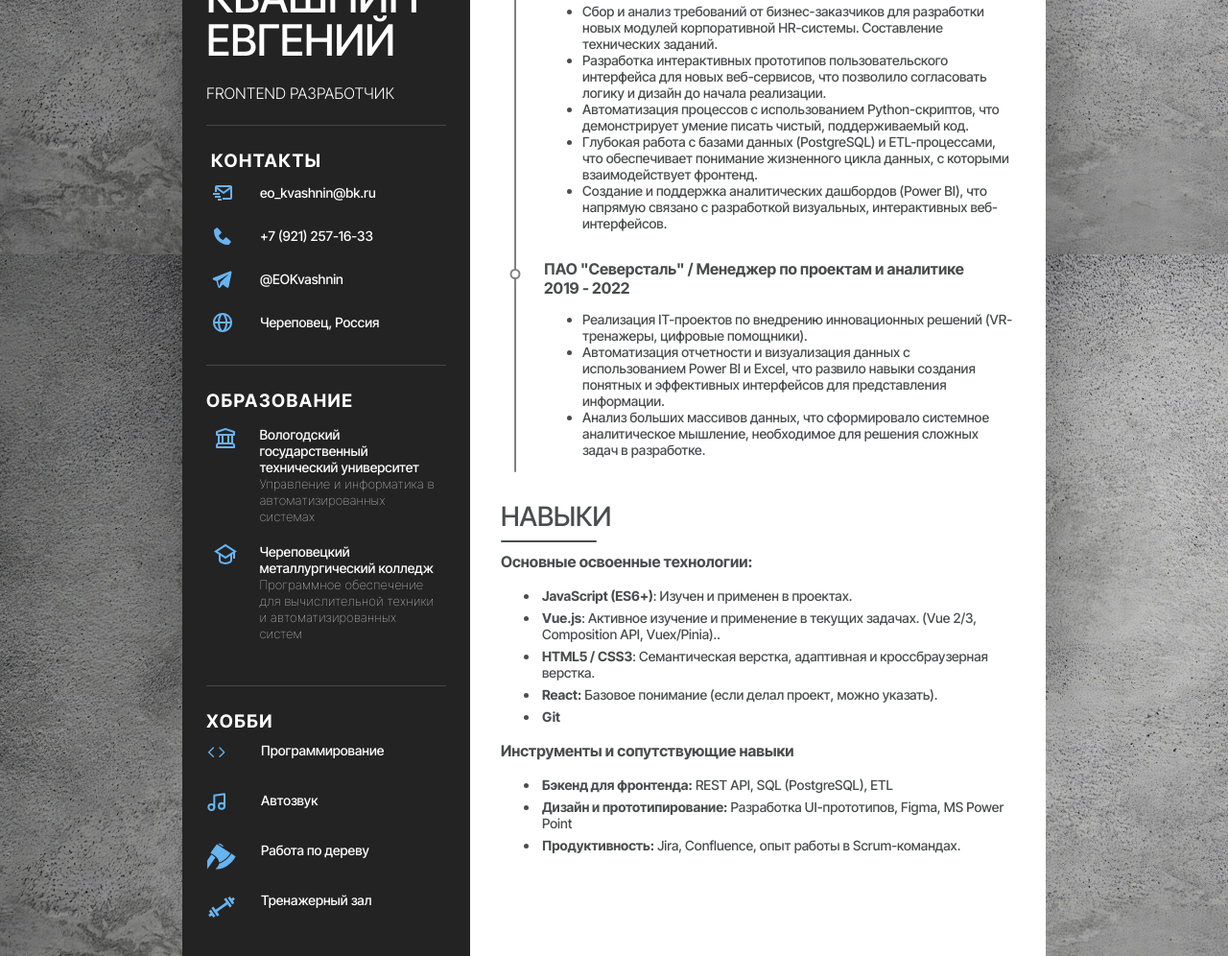
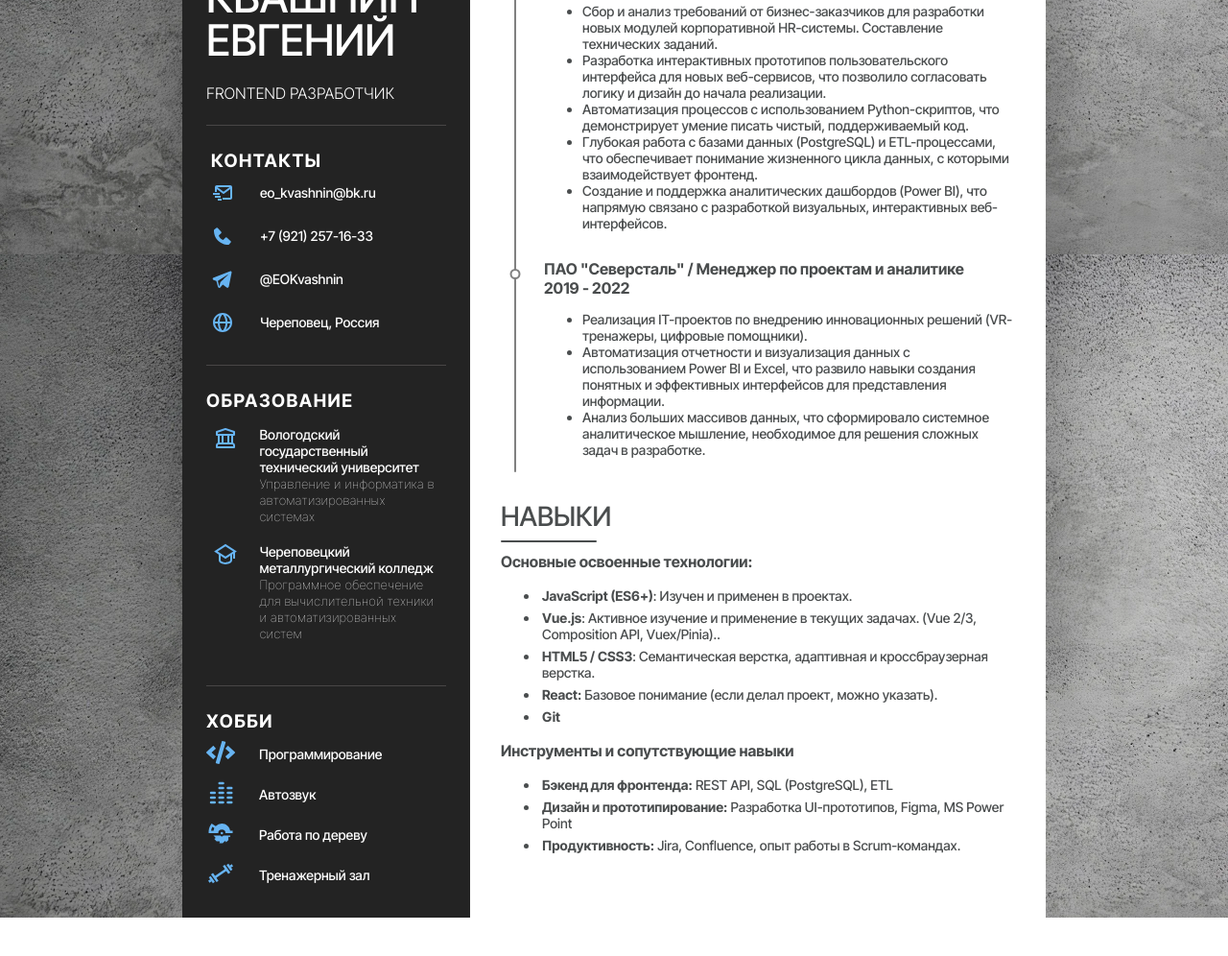
Before and after one commit to EOKvashnin/CV_Kvashnin_Evgenie, a website built with Parcel: page index.html in a window 1280 px wide. Shown: the part 535-1531 px from the top of the page at 96% size. After the commit the page ends 1491 px from the top, so only its background shows below. Built offline with nearby package versions, Linux system fonts and the light colour scheme.

Commit message:
Завершил левую сторону

```diff
--- a/index.html
+++ b/index.html
@@ -96,66 +96,35 @@
 					<h3 class="hobby__title">ХОББИ</h3>
 					<div class="hobby__list">
 						<div class="hobby__list-item">
-							<svg
-								xmlns="http://www.w3.org/2000/svg"
-								width="32"
-								height="32"
-								viewBox="0 0 24 24"
-							>
-								<path
-									fill="#67b4f2"
-									d="M5.854 4.854a.5.5 0 1 0-.708-.708l-3.5 3.5a.5.5 0 0 0 0 .708l3.5 3.5a.5.5 0 0 0 .708-.708L2.707 8zm4.292 0a.5.5 0 0 1 .708-.708l3.5 3.5a.5.5 0 0 1 0 .708l-3.5 3.5a.5.5 0 0 1-.708-.708L13.293 8z"
-								/>
-							</svg>
+							<div class="hobby__list-item-icon">
+								<svg class="hobby__icon-logo" aria-label="logo">
+									<use href="img/sprite_hobbi.svg#code"></use>
+								</svg>
+							</div>
 							<p>Программирование</p>
 						</div>
 						<div class="hobby__list-item">
-							<svg
-								xmlns="http://www.w3.org/2000/svg"
-								width="32"
-								height="32"
-								viewBox="0 0 24 24"
-							>
-								<g
-									fill="none"
-									stroke="#67b4f2"
-									stroke-linecap="round"
-									stroke-linejoin="round"
-									stroke-width="1.5"
-								>
-									<circle cx="4" cy="12" r="2.25" />
-									<circle cx="12" cy="11" r="2.25" />
-									<path d="M6.25 12V2.75l8-1V11" />
-								</g>
-							</svg>
+							<div class="hobby__list-item-icon">
+								<svg class="hobby__icon-logo" aria-label="logo">
+									<use href="img/sprite_hobbi.svg#sound"></use>
+								</svg>
+							</div>
 							<p>Автозвук</p>
 						</div>
 						<div class="hobby__list-item">
-							<svg
-								xmlns="http://www.w3.org/2000/svg"
-								width="32"
-								height="32"
-								viewBox="0 0 512 512"
-							>
-								<path
-									fill="#67b4f2"
-									d="M215.344 22.813L205.03 37.906l71.782 46.375l8.938-12.81c-15.62-23.633-44.153-40.97-70.406-48.657zm-38.47 18.843c-28.32 35.34-79.16 105.16-105.718 145.313c61.96 26.364 113.013 69.562 133.22 119.593c5.064 12.54 8.125 25.566 8.78 38.75c36.873-9.75 80.34-36.93 117.25-70.5c30.105-27.38 55.912-59.115 71.406-87.75L176.875 41.655zm240.657 155.53c-16.836 31.038-43.713 63.084-74.717 91.283c-40.21 36.57-87.238 66.474-130.47 76.03a105.8 105.8 0 0 1-6.343 24.72c-8.91 22.832-26.23 44.633-52.656 64.592c64.678 10.955 135.135-13.105 195.844-53.687c64.21-42.923 116.84-104.112 139.28-157.063l-70.937-45.875zM84.814 213.782L16.5 313.72v143.717l135.875-194.812c-18.23-18.513-41.412-35.295-67.563-48.844z"
-								/>
-							</svg>
+							<div class="hobby__list-item-icon">
+								<svg class="hobby__icon-logo" aria-label="logo">
+									<use href="img/sprite_hobbi.svg#saw"></use>
+								</svg>
+							</div>
 							<p>Работа по дереву</p>
 						</div>
 						<div class="hobby__list-item">
-							<svg
-								xmlns="http://www.w3.org/2000/svg"
-								width="32"
-								height="32"
-								viewBox="0 0 24 24"
-							>
-								<path
-									fill="#67b4f2"
-									d="m20.274 9.869l-3.442-4.915l1.639-1.147l3.441 4.915zm-1.884 2.54L16.67 9.95l-8.192 5.736l1.72 2.457l-1.638 1.148l-4.588-6.554L5.61 11.59l1.72 2.458l8.192-5.736l-1.72-2.458l1.638-1.147l4.588 6.554zm2.375-5.326l1.638-1.147l-1.147-1.638l-1.638 1.147zM7.168 19.046l-3.442-4.915l-1.638 1.147l3.441 4.915zm-2.786-.491l-1.638 1.147l-1.147-1.638l1.638-1.147z"
-								/>
-							</svg>
+							<div class="hobby__list-item-icon">
+								<svg class="hobby__icon-logo" aria-label="logo">
+									<use href="img/sprite_hobbi.svg#gym"></use>
+								</svg>
+							</div>
 							<p>Тренажерный зал</p>
 						</div>
 					</div>
--- a/styles/_left_side.scss
+++ b/styles/_left_side.scss
@@ -150,12 +150,14 @@
 	margin: 0 20px 0 25px;
 	max-width: 280px;
 	padding: 25px 0;
+
 	&__title {
 		text-transform: uppercase;
 		font-weight: 700;
 		letter-spacing: 1.5px;
 		transition: padding-left 0.3s ease;
 	}
+
 	&__list {
 		display: flex;
 		flex-direction: column;
@@ -164,46 +166,50 @@
 
 		&-item {
 			display: flex;
-			flex-direction: row;
-			align-items: start;
+			align-items: center;
 			gap: 25px;
-			margin: 10px 0 10px 0;
-			list-style: none;
+			margin: 6px 0 2px 0;
 			cursor: pointer;
 			transition: letter-spacing 0.3s ease;
-			text-align: center;
 
-			svg {
-				display: block;
-				margin: 0 auto;
+			&-icon {
+				align-self: flex-start;
+				justify-self: left;
+			}
+
+			& p {
+				margin: 0;
 			}
 		}
+	}
+
+	&__icon-logo {
+		width: 30px;
+		height: 30px;
+		color: v.$color-blue;
+		transition: transform 0.3s ease;
 	}
 }
 
 //HOVER
 
-.contact:hover .contact__title {
+.contact:hover .contact__title,
+.education:hover .education__title,
+.hobby:hover .hobby__title {
 	padding-left: 8px;
 }
 
-.contact__list-item:hover {
+.contact__list-item:hover,
+.hobby__list-item:hover {
 	letter-spacing: 0.02em;
 }
 
 .contact__list-item:hover .item-icon {
 	transform: scale(1.1) rotate(6deg);
 }
-.contact__list-item:hover .item-icon .item-icon__logo {
+
+.education__list-item:hover .list-item__icon .icon__logo,
+.hobby__list-item:hover .hobby__icon-logo {
+	transform: scale(1.1) rotate(6deg);
 	color: #fff;
 }
-
-.education:hover .education__title {
-	padding-left: 8px;
-}
-
-.education__list-item:hover .list-item__icon .icon__logo {
-	//background: #67b4f2;
-	transform: scale(1.2) rotate(6deg);
-	color: #fff;
-}
--- a/styles/_variables.scss
+++ b/styles/_variables.scss
@@ -2,3 +2,5 @@ $color-darkgrey: #232323;
 $color-grey: #4a4d4e;
 $color-lightgray: #bfbdc1;
 $color-blue: #67b4f2;
+
+//v.$color-blue
```
Also changed, not shown: dist/index.css, img/sprite.svg, img/sprite_hobbi.svg (added), 1 other file.
